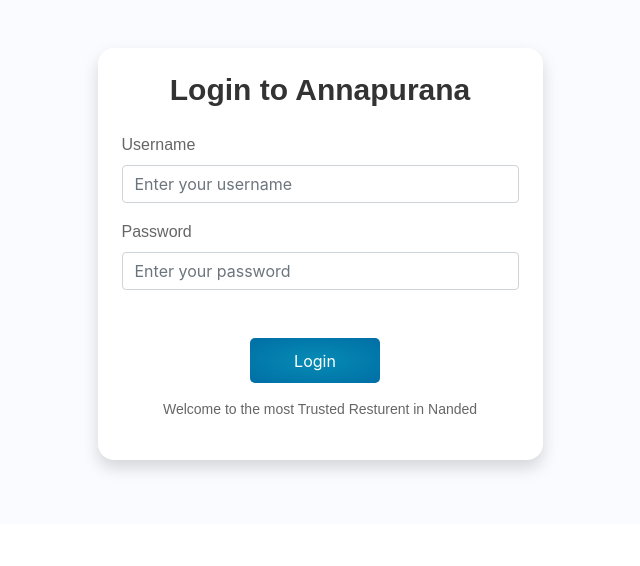
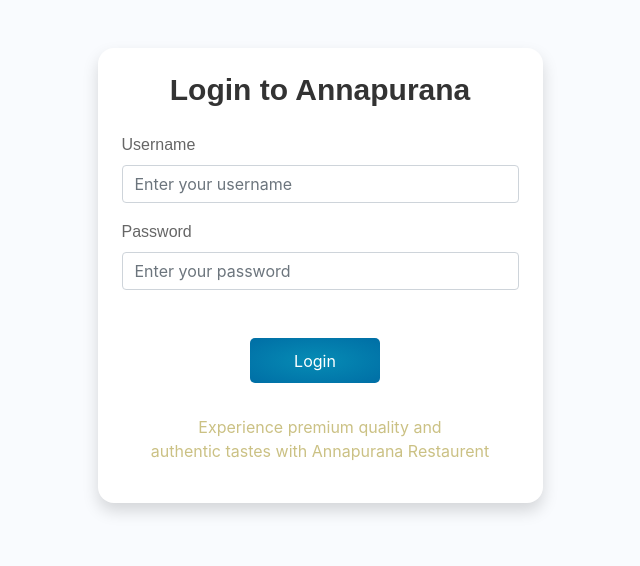
Before and after one commit to Shivamkurunde/Current-Resturent-Project, a Python web app: template templates/login.html in a window 1280 px wide. Shown: the top 566 px of the page, without its empty margins (320-960 px from the left). Run offline with Jinja, Linux system fonts and the light colour scheme; the template is opened without the code that fills it, so the values that code supplies are empty; some libraries are stand-ins or nearby versions.

Commit message:
Some Chabges in cart , Login page

```diff
--- a/static/Experiment.css
+++ b/static/Experiment.css
@@ -534,7 +534,9 @@
     margin-right: 10px;
 }
 
-
+#login-page-description{
+    color: rgb(203, 193, 132)!important;
+}
 
 /* Cart container styling */
 .cart-container {
@@ -760,14 +762,14 @@
 }
 
 /* Style for Back to Menu link */
-.menu-item-link {
+.menu-item-link-for_back {
     display: inline-block;
     margin-top: 15px;
     color: #007bff;
     text-decoration: none;
 }
 
-.menu-item-link:hover {
+.menu-item-link-for_back:hover {
     text-decoration: underline;
 }
 
--- a/templates/cart.html
+++ b/templates/cart.html
@@ -20,7 +20,7 @@
         <div class="cart-button-container d-flex justify-content-center">
             <button class="btn btn-success back-button" id="buy-now">Buy Now</button>
         </div>
-        <div class="text-center">
+        <div class="text-center mt-4">
             <a href="/templates/home.html" class="menu-item-link">Back to Menu</a>
         </div>
     </div>
--- a/templates/login.html
+++ b/templates/login.html
@@ -30,8 +30,8 @@
                                 <button type="submit" class="custom-login-button">Login</button>
                             </div>
                         </form>
-                        <div class="text-center mt-3">
-                            <p class="login-page-description">Welcome to the most Trusted Resturent in Nanded </p>
+                        <div class="text-center mt-3 pt-3">
+                            <p id="login-page-description">Experience premium quality  and <br> authentic tastes with Annapurana Restaurent </p>
                         </div>
                     </div>
                 </div>
```
